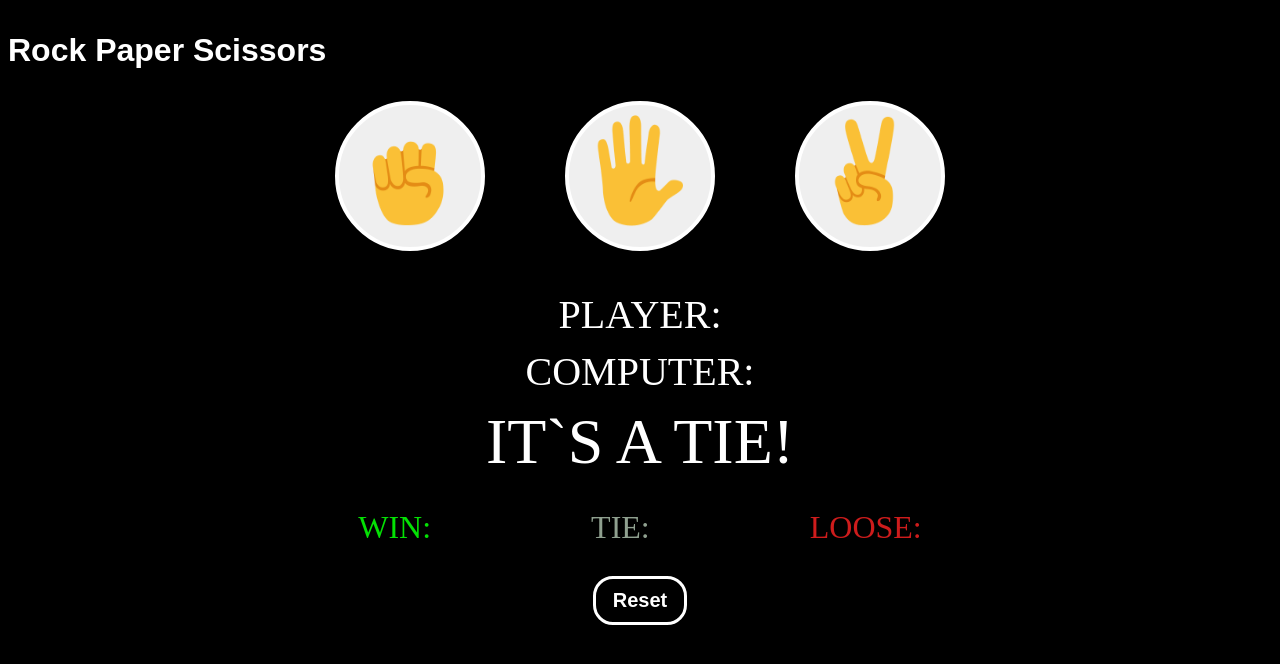
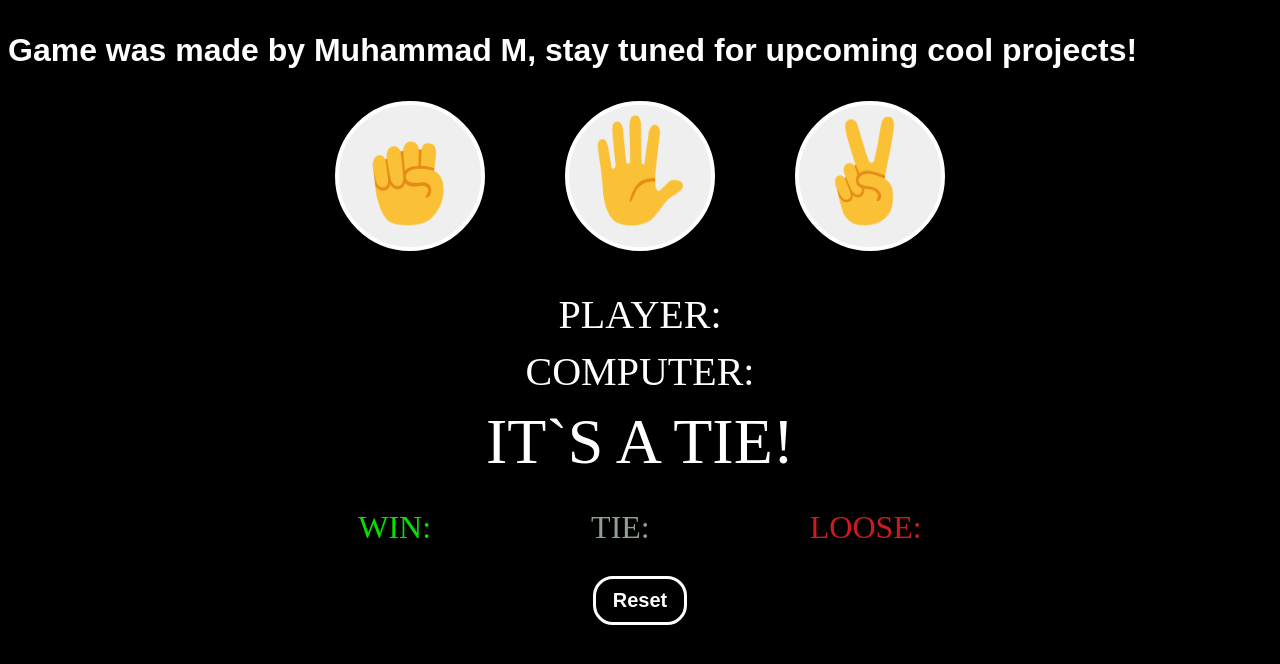
Before and after one commit to Mr1Muhammad/RockPaperScissors, a plain HTML site: page index.html in a window 1280 px wide. Drawn offline with Linux system fonts and the light colour scheme.

Commit message:
Update index.html

```diff
--- a/index.html
+++ b/index.html
@@ -6,7 +6,7 @@
 
   </head>
   <body>
-    <p class="text1">Rock Paper Scissors</p>
+    <p class="text1">Game was made by Muhammad M, stay tuned for upcoming cool projects!</p>
     <div class="boxMain">
 
 
```
